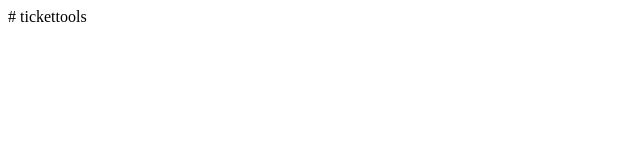
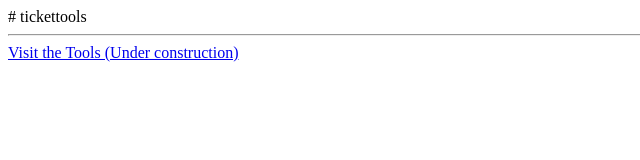
Before and after one commit to mrluke46/tickettools, a plain HTML site: page index.html in a window 1280 px wide. Shown: the whole page, without its empty margins (0-640 px from the left). Drawn offline with Linux system fonts and the light colour scheme.

Commit message:
Update index.html

```diff
--- a/index.html
+++ b/index.html
@@ -1,3 +1,14 @@
 <!This file is use to redirect to the actual url from git only>
 
 # tickettools
+<!DOCTYPE html>
+<html lang="en">
+<head>
+    <meta charset="UTF-8">
+    <title>Ticket Tools</title>
+</head>
+<body>
+<hr />
+<a href="https://mrluke46.github.io/tickettools/">Visit the Tools (Under construction)</a>
+</body>
+</html>
```
